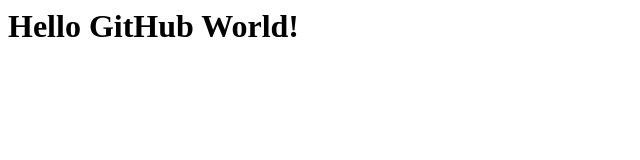
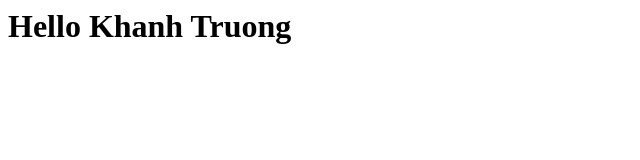
Before and after one commit to huynhDanh208/lab7-kiem-thu, a plain HTML site: page src/index.html in a window 1280 px wide. Shown: the whole page, without its empty margins (0-640 px from the left). Drawn offline with Linux system fonts and the light colour scheme.

Commit message:
update index.html

```diff
--- a/src/index.html
+++ b/src/index.html
@@ -1,5 +1,5 @@
 <html>
 <body>
-	<h1>Hello GitHub World!</h1>
+	<h1>Hello Khanh Truong</h1>
 </body>
 </html>
```
